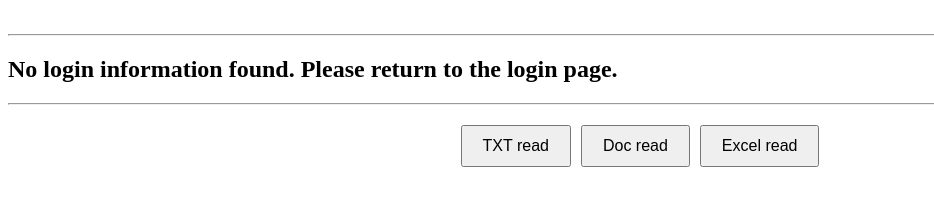
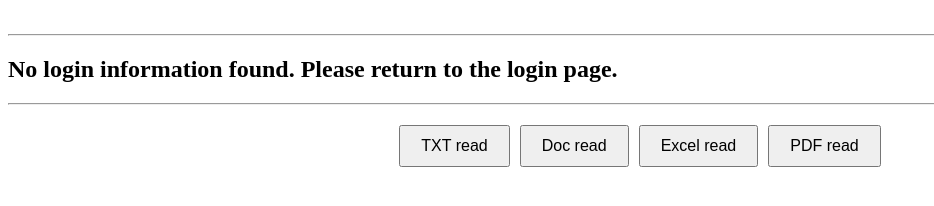
Before and after one commit to victor4friend-eng/web_test1, a plain HTML site: page welcome1.html in a window 1280 px wide. Shown: the whole page, without its empty margins (0-934 px from the left). Drawn offline with Linux system fonts and the light colour scheme.

Commit message:
Update welcome1.html

```diff
--- a/welcome1.html
+++ b/welcome1.html
@@ -56,6 +56,7 @@
     <button onclick="showPage('21_main_01_read_txt.html')">TXT read</button>
     <button onclick="showPage('21_main_03_read_doc_table.html')">Doc read</button>
     <button onclick="showPage('21_main_03_read_excel_1.html')">Excel read</button>
+    <button onclick="showPage('21_main_03_read_pdf_1.html')">PDF read</button>
   </div>
 
 </body>
```
